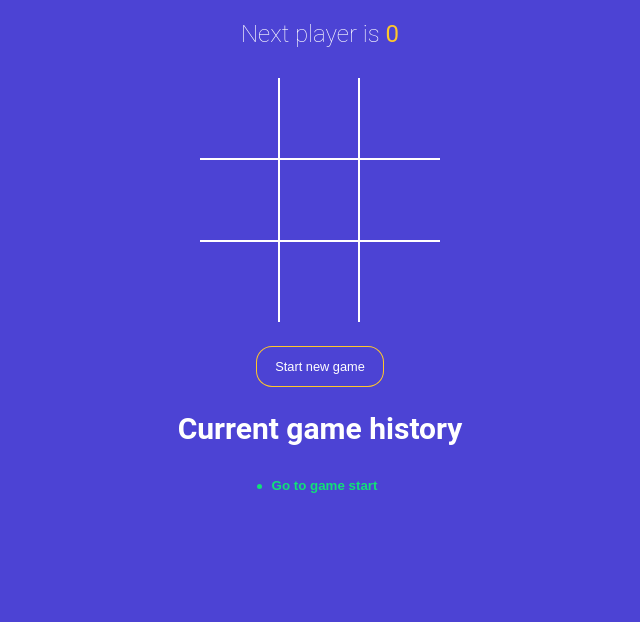
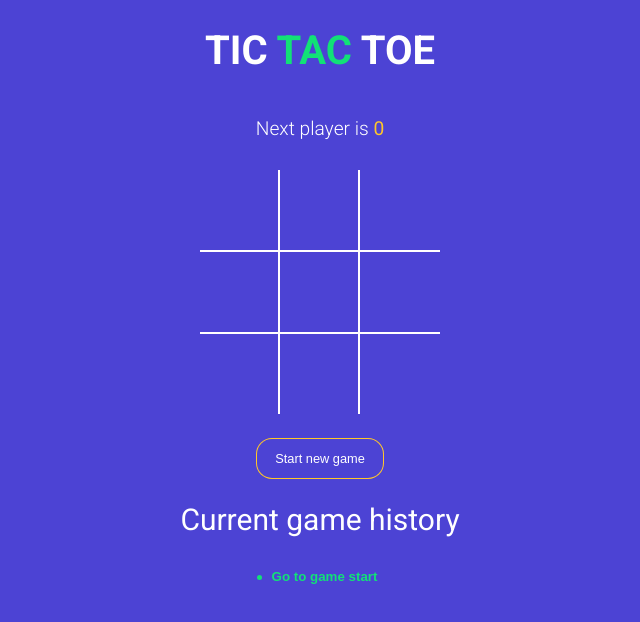
Before and after one commit to Rdk05/tictactoe-game, a React (Vite) app: page / in a window 1280 px wide. Shown: the top 622 px of the page, without its empty margins (320-960 px from the left). Built offline with nearby package versions, Linux system fonts and the light colour scheme.

Commit message:
added title and included Roboto font

```diff
--- a/index.html
+++ b/index.html
@@ -4,6 +4,10 @@
     <meta charset="UTF-8" />
     <link rel="icon" type="image/svg+xml" href="/vite.svg" />
     <meta name="viewport" content="width=device-width, initial-scale=1.0" />
+    <link
+      href="https://fonts.googleapis.com/css?family=Roboto:300,400,700&display=swap"
+      rel="stylesheet"
+    />
     <title>Tic tac toe</title>
   </head>
   <body>
--- a/src/App.jsx
+++ b/src/App.jsx
@@ -59,14 +59,18 @@
 
   return (
     <div className='app'>
-
+      <h1>TIC <span className='text-green'>TAC</span> TOE</h1>
       <StatusMessage winner={winner} gamingBoard={gamingBoard} />
       <Board squares={gamingBoard.squares} handleSquareClick={handleSquareClick} winningSquares={winningSquares} />
 
       <button type='button' onClick={onNewGameStart} className={`btn-reset ${ winner ? 'active' : '' }`}>
 
       Start new game</button>
-      <h2>Current game history</h2>
+      <h2
+        style={{
+          fontWeight: 'normal',
+
+      }}>Current game history</h2>
       <History history={history} moveTo={moveTo} currentMove={currentMove}/>
     </div>
   );
--- a/src/styles.scss
+++ b/src/styles.scss
@@ -69,7 +69,7 @@
 
   .status-message {
     margin-bottom: 30px;
-    font-size: 1.5rem;
+    font-size: 1.2rem;
     font-weight: lighter;
     span {
       font-weight: normal;
```
